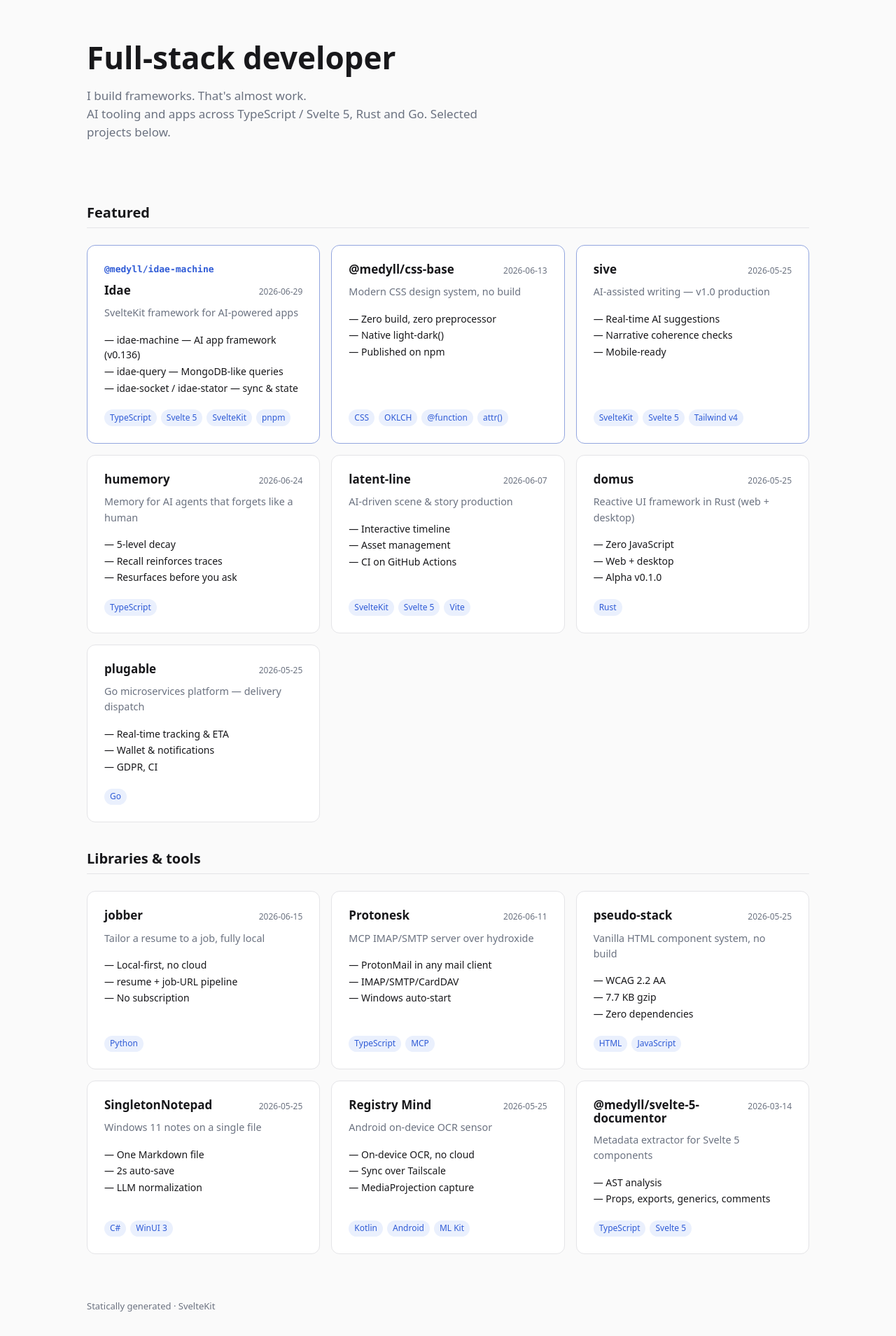
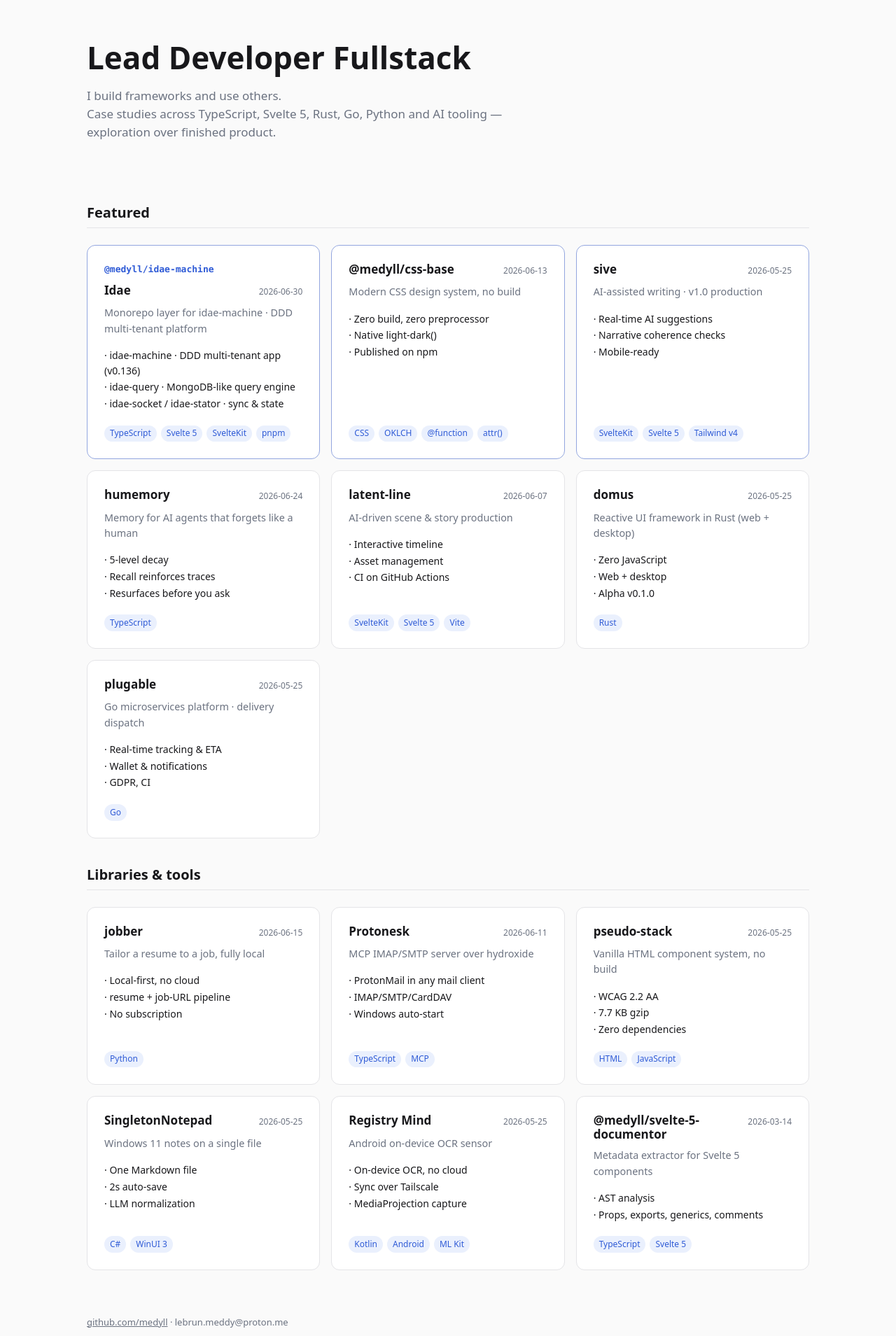
Before and after one commit to medyll/portofolio, a SvelteKit app: page / in a window 1280 px wide. Shown: the part 71-1980 px from the top of the page at 70% size. Built offline with nearby package versions, Linux system fonts and the light colour scheme.

Commit message:
feat: update project metadata and descriptions, enhance footer with contact info

```diff
--- a/src/app.html
+++ b/src/app.html
@@ -4,7 +4,7 @@
     <meta charset="utf-8" />
     <link rel="icon" href="%sveltekit.assets%/favicon.svg" />
     <meta name="viewport" content="width=device-width, initial-scale=1" />
-    <meta name="description" content="medyll portfolio — TypeScript, Svelte 5, Rust, Go." />
+    <meta name="description" content="medyll portfolio · TypeScript, Svelte 5, Rust, Go." />
     <script>
       // Apply persisted theme before CSS loads to avoid flash.
       try {
--- a/src/lib/data/projects.json
+++ b/src/lib/data/projects.json
@@ -5,8 +5,8 @@
       "slug": "idae",
       "name": "Idae",
       "tier": "A",
-      "tagline": "SvelteKit framework for AI-powered apps",
-      "description": "Monorepo of the modules behind idae-machine: a SvelteKit framework for building AI-powered applications. Covers data management, real-time sync and multi-database support.",
+      "tagline": "Monorepo layer for idae-machine · DDD multi-tenant platform",
+      "description": "Monorepo couche infrastructure pour idae-machine : applicatif DDD multi-tenant en SvelteKit. Modules : query engine (MongoDB-like), real-time sync, state management, routing et couche API/backend.",
       "accent": "@medyll/idae-machine",
       "tech": [
         "TypeScript",
@@ -16,15 +16,15 @@
       ],
       "repo": "https://github.com/medyll/idae",
       "homepage": null,
-      "lastCommit": "2026-06-29",
+      "lastCommit": "2026-06-30",
       "metrics": {
         "files": 2845,
         "sizeMB": 70.7
       },
       "highlights": [
-        "idae-machine — AI app framework (v0.136)",
-        "idae-query — MongoDB-like queries",
-        "idae-socket / idae-stator — sync & state"
+        "idae-machine · DDD multi-tenant app (v0.136)",
+        "idae-query · MongoDB-like query engine",
+        "idae-socket / idae-stator · sync & state"
       ],
       "featured": true
     },
@@ -59,7 +59,7 @@
       "slug": "sive",
       "name": "sive",
       "tier": "A",
-      "tagline": "AI-assisted writing — v1.0 production",
+      "tagline": "AI-assisted writing · v1.0 production",
       "description": "Full-featured writing application powered by AI. Real-time suggestions, narrative coherence analysis, and mobile-first design. Production-ready since v1.0.",
       "accent": null,
       "tech": [
@@ -159,7 +159,7 @@
       "slug": "plugable",
       "name": "plugable",
       "tier": "A",
-      "tagline": "Go microservices platform — delivery dispatch",
+      "tagline": "Go microservices platform · delivery dispatch",
       "description": "Go microservices platform for delivery/courier dispatch — order creation, real-time tracking, ETA, notifications, wallet, and GDPR compliance.",
       "accent": null,
       "tech": [
--- a/src/routes/+layout.svelte
+++ b/src/routes/+layout.svelte
@@ -31,5 +31,8 @@
 
   {@render children()}
 
-  <footer class="footer">Statically generated · SvelteKit</footer>
+  <footer class="footer">
+    <a href="https://github.com/medyll" target="_blank" rel="noreferrer">github.com/medyll</a>
+    · lebrun.meddy@proton.me
+  </footer>
 </div>
--- a/src/routes/+page.svelte
+++ b/src/routes/+page.svelte
@@ -16,15 +16,15 @@
 </script>
 
 <svelte:head>
-  <title>medyll — portfolio</title>
+  <title>medyll · portfolio</title>
 </svelte:head>
 
 <section class="hero">
-  <h1>Full-stack developer</h1>
+  <h1>Lead Developer Fullstack</h1>
   <p class="lead">
-    I build frameworks. That's almost work.
+    I build frameworks and use others.
     <br />
-    AI tooling and apps across TypeScript / Svelte 5, Rust and Go. Selected projects below.
+    Case studies across TypeScript, Svelte 5, Rust, Go, Python and AI tooling — exploration over finished product.
   </p>
 </section>
 
@@ -61,7 +61,7 @@
               {#if p.highlights.length}
                 <ul class="highlights">
                   {#each p.highlights as h}
-                    <li>— {h}</li>
+                    <li>· {h}</li>
                   {/each}
                 </ul>
               {/if}
```
Also changed, not shown: src/lib/data/overrides.json (+5 -5 lines), 1 other file (tests, documents, lock files or other folders).
